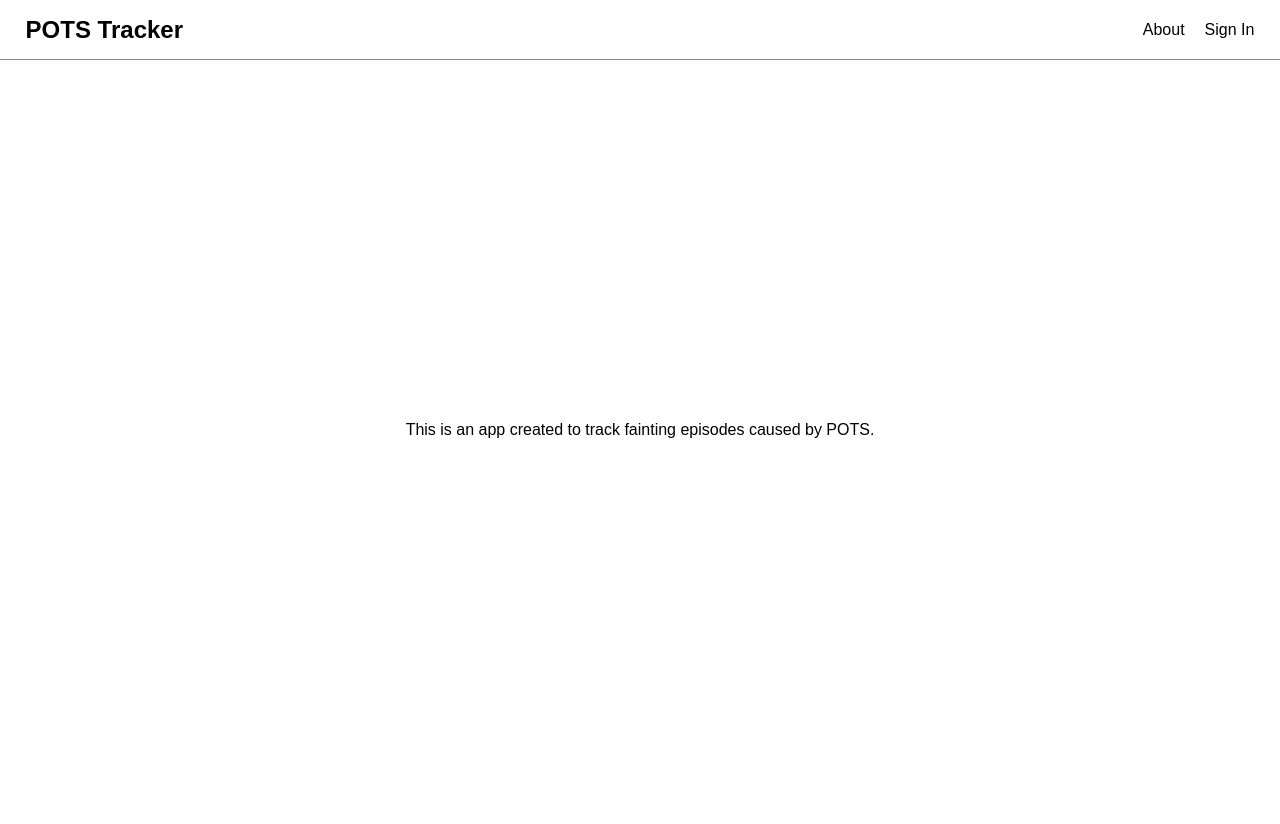
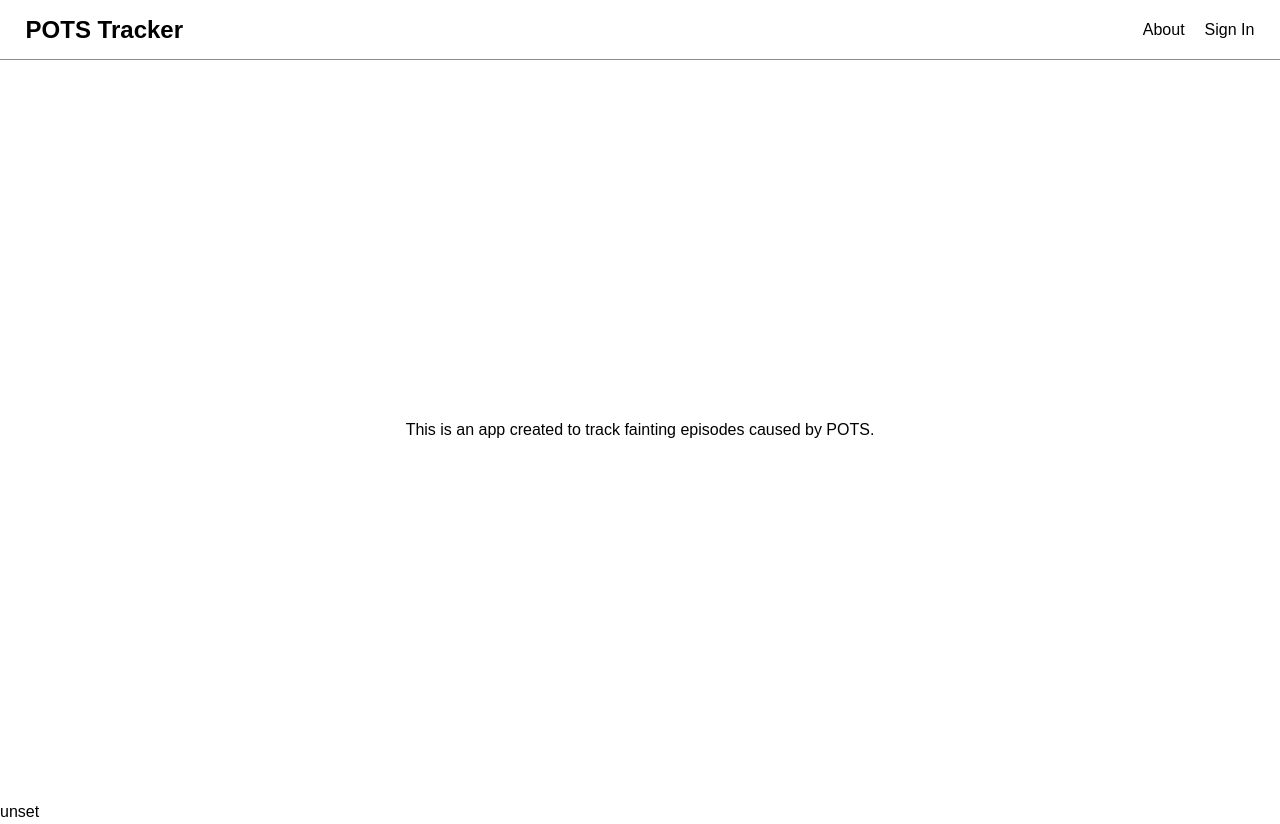
Before and after one commit to TylerRoss212/pots-tracker-frontend, a Next.js app: page /about in a window 1280 px wide. Before the commit the page ends 800 px from the top, so only its background shows below. Built offline with nearby package versions, Linux system fonts and the light colour scheme; no server answers; a web font is replaced by a local one.

Commit message:
showing secret on page :/ i am running out of ideas

```diff
--- a/app/about/page.tsx
+++ b/app/about/page.tsx
@@ -6,6 +6,8 @@ export default function About() {
         <div>
             <Navbar></Navbar>
             <p className="extend">This is an app created to track fainting episodes caused by POTS.</p>
+            <p>{process.env.GOOGLE_CLIENT_ID}</p>
+            <p>{process.env.GOOGLE_CLIENT_SECRET}</p>
         </div>
     );
 }
```
